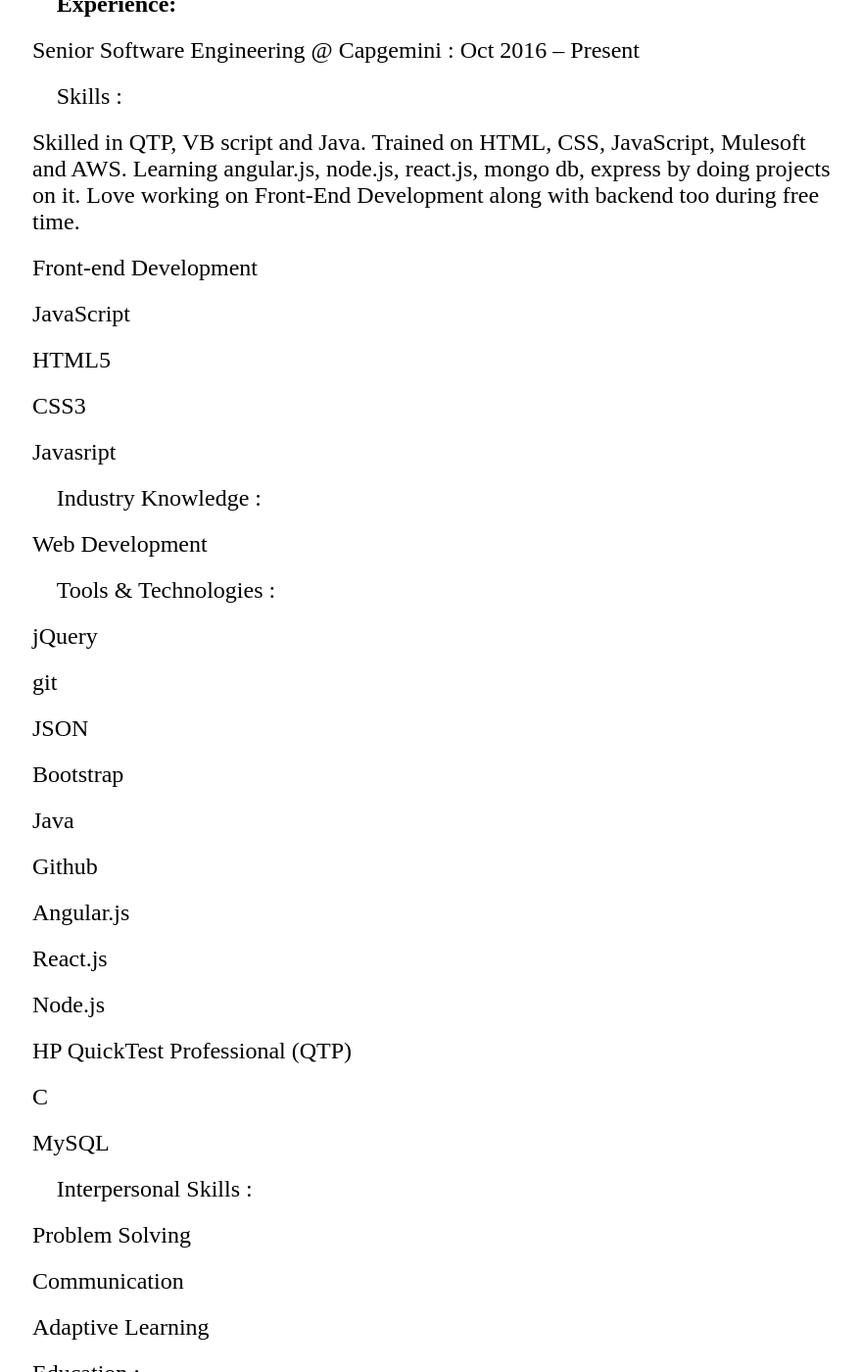
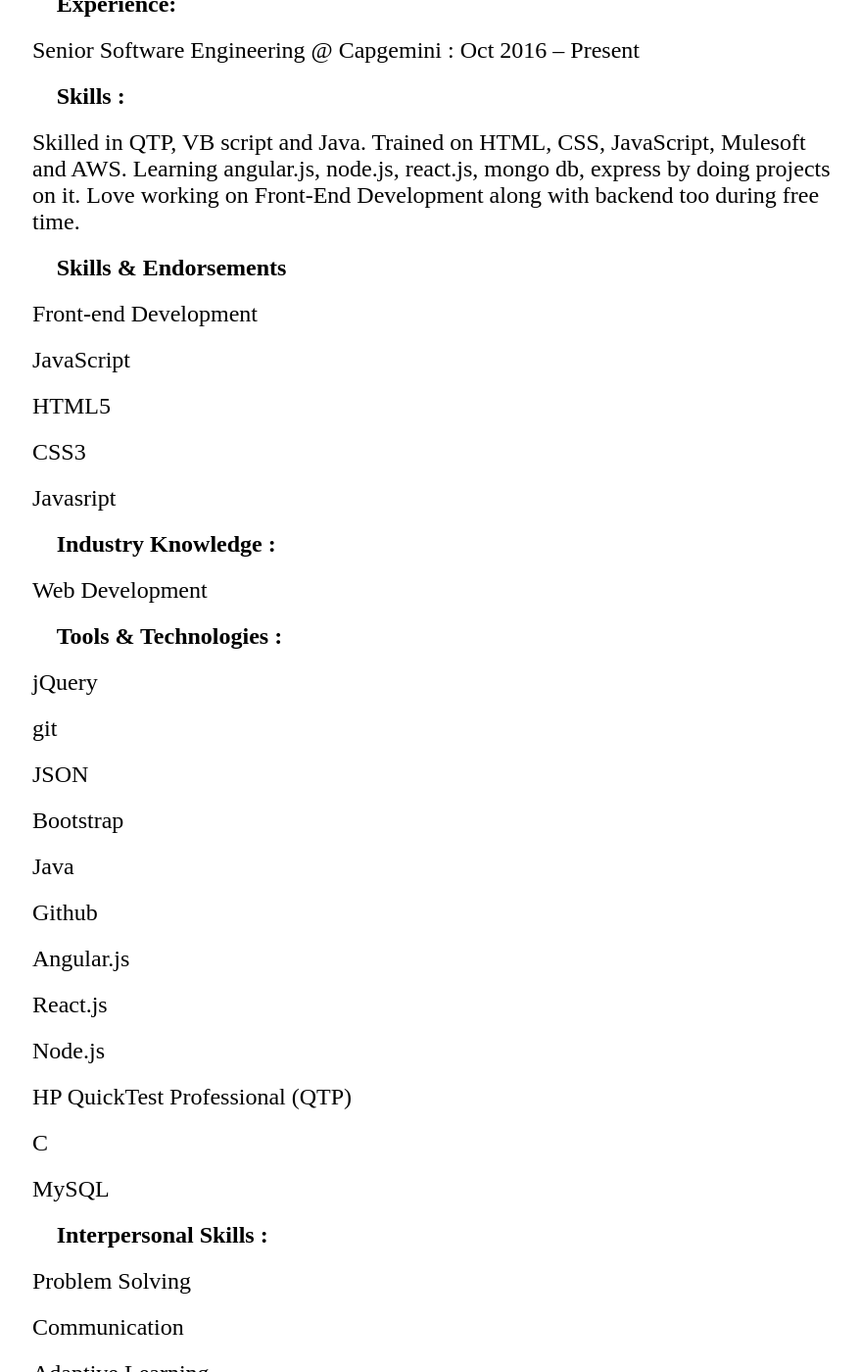
Before and after one commit to AkhilBabu94/AkhilBabu94.github.io, a Jekyll site: the page built from cv/index.html, in a window 1280 px wide and 1400 px high, scrolled down 206 px. Shown: the whole window at 98% size, without its empty margins (239-1117 px from the left). Built offline with Jekyll 4.4.1, drawn with Linux system fonts in a browser that asks for light colours.

Commit message:
Update index.html

```diff
--- a/cv/index.html
+++ b/cv/index.html
@@ -19,19 +19,20 @@
 <ul><b> Experience:</b></ul>
 <ul>Senior Software Engineering @ Capgemini : Oct 2016 – Present</ul>
 
-<ul> Skills :</ul>
+<ul><b> Skills :</b></ul>
 <ul>Skilled in QTP, VB script and Java. Trained on HTML, CSS, JavaScript, Mulesoft and AWS. Learning angular.js, node.js, react.js, mongo db, express by doing projects on it. Love working on Front-End Development along with backend too during free time.</ul>
 
+<ul><b> Skills & Endorsements</b></ul>
 <ul>Front-end Development</ul>
 <ul>JavaScript</ul>
 <ul>HTML5</ul>
 <ul>CSS3</ul>
 <ul>Javasript</ul>
 
-<ul> Industry Knowledge :</ul>
+<ul><b> Industry Knowledge :</b></ul>
 <ul>Web Development</ul>
 
-<ul> Tools & Technologies :</ul>
+<ul><b> Tools & Technologies :</b></ul>
 <ul>jQuery</ul>
 <ul>git</ul>
 <ul>JSON</ul>
```
Also changed, not shown: other parts of cv/index.html (+4 -3 lines).
